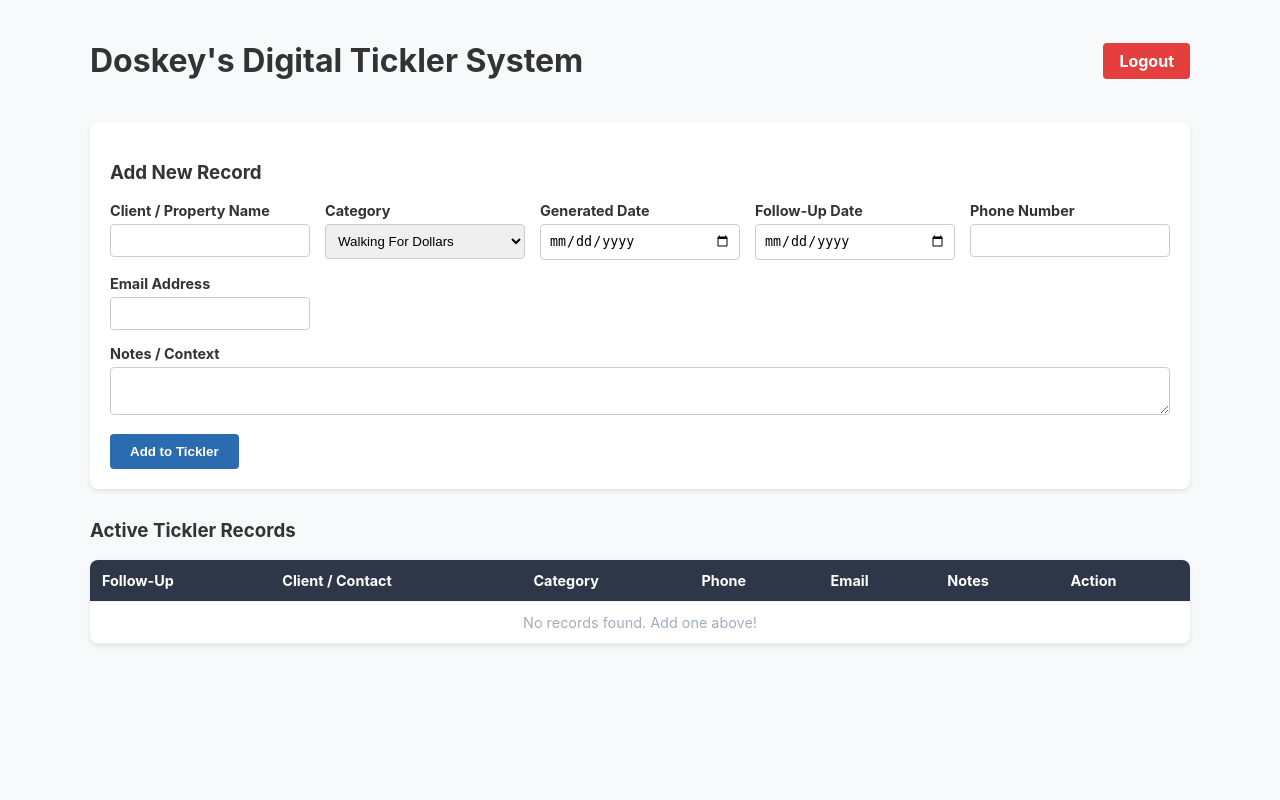
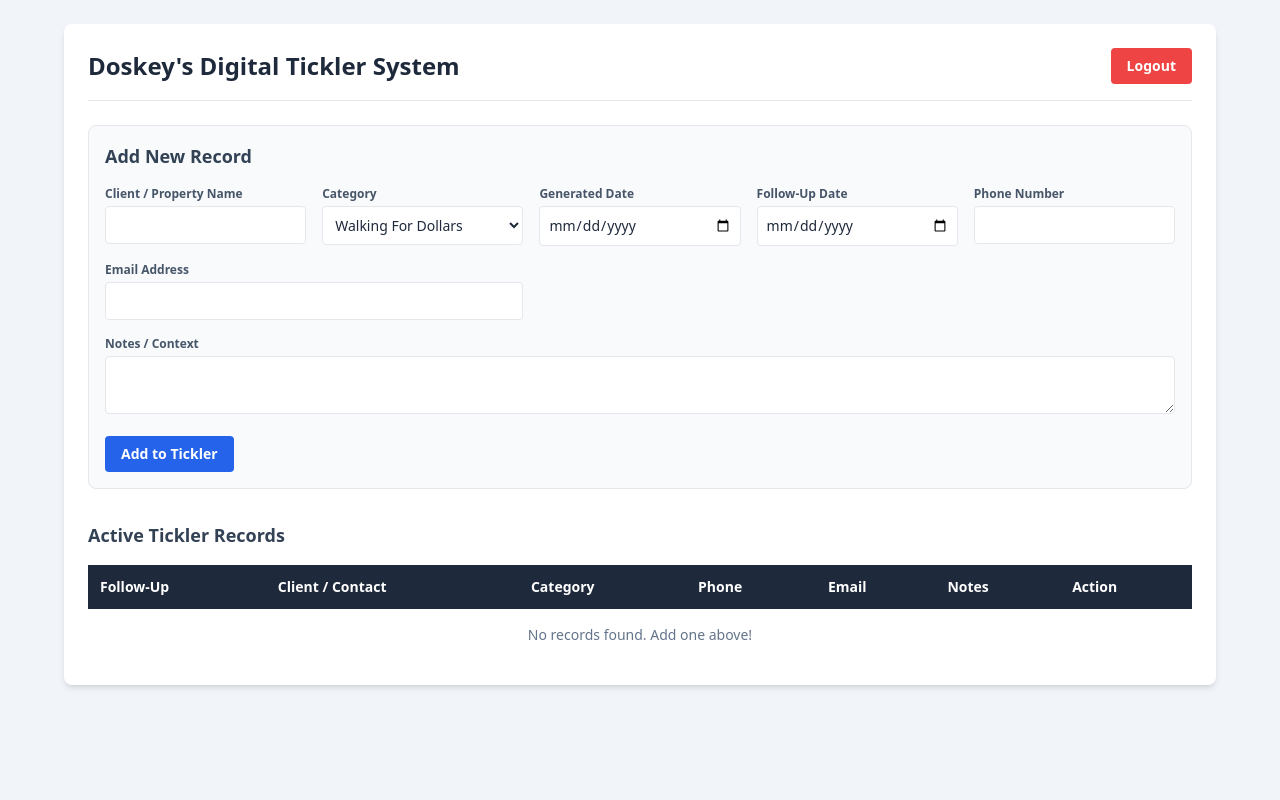
Before and after one commit to Doskey13/digital_tickler, a Flask app: page / in a window 1280 px wide. Run offline with Flask 3, Linux system fonts and the light colour scheme; the visitor is signed in with stand-in values (Sample User, id 1); some libraries are stand-ins or nearby versions.

Commit message:
Refactor index.html to use Tailwind CSS

```diff
--- a/templates/index.html
+++ b/templates/index.html
@@ -4,113 +4,108 @@
     <meta charset="UTF-8">
     <meta name="viewport" content="width=device-width, initial-scale=1.0">
     <title>Doskey's Digital Tickler System</title>
-    <style>
-        body { font-family: -apple-system, BlinkMacSystemFont, "Segoe UI", Roboto, sans-serif; margin: 20px; background-color: #f8f9fa; color: #333; }
-        .container { max-width: 1100px; margin: 0 auto; }
-        .header-bar { display: flex; justify-content: space-between; align-items: center; margin-bottom: 20px; }
-        .logout-btn { background-color: #e53e3e; color: white; padding: 8px 16px; text-decoration: none; border-radius: 4px; font-weight: bold; }
-        .form-card { background: white; padding: 20px; border-radius: 8px; box-shadow: 0 2px 4px rgba(0,0,0,0.1); margin-bottom: 30px; }
-        .form-grid { display: grid; grid-template-columns: repeat(auto-fit, minmax(200px, 1fr)); gap: 15px; }
-        label { display: block; font-weight: bold; margin-bottom: 5px; font-size: 0.9rem; }
-        input, select, textarea { width: 100%; padding: 8px; border: 1px solid #ccc; border-radius: 4px; box-sizing: border-box; }
-        button.submit-btn { background-color: #2b6cb0; color: white; border: none; padding: 10px 20px; border-radius: 4px; font-weight: bold; cursor: pointer; margin-top: 15px; }
-        table { width: 100%; border-collapse: collapse; background: white; box-shadow: 0 2px 4px rgba(0,0,0,0.1); border-radius: 8px; overflow: hidden; }
-        th, td { padding: 12px; text-align: left; border-bottom: 1px solid #edf2f7; font-size: 0.9rem; }
-        th { background-color: #2d3748; color: white; }
-        tr:hover { background-color: #f7fafc; }
-        .delete-btn { background-color: #e53e3e; color: white; border: none; padding: 5px 10px; border-radius: 4px; cursor: pointer; font-size: 0.8rem; }
-        .delete-btn:hover { background-color: #c53030; }
-    </style>
+    <script src="https://cdn.tailwindcss.com"></script>
 </head>
-<body>
-    <div class="container">
-        <div class="header-bar">
-            <h1>Doskey's Digital Tickler System</h1>
-            <a href="/logout" class="logout-btn">Logout</a>
+<body class="bg-slate-100 text-slate-800 font-sans min-h-screen p-6">
+    <div class="max-w-6xl mx-auto bg-white rounded-lg shadow-md p-6">
+
+        <!-- HEADER -->
+        <div class="flex justify-between items-center mb-6 border-b pb-4">
+            <h1 class="text-2xl font-bold text-slate-800">Doskey's Digital Tickler System</h1>
+            <a href="{{ url_for('logout') }}" class="bg-red-500 hover:bg-red-600 text-white px-4 py-2 rounded text-sm font-semibold">Logout</a>
         </div>
 
         <!-- ADD RECORD FORM -->
-        <div class="form-card">
-            <h3>Add New Record</h3>
-            <form action="/add" method="POST">
-                <div class="form-grid">
+        <div class="bg-slate-50 p-4 rounded-lg border mb-8">
+            <h2 class="text-lg font-bold mb-4 text-slate-700">Add New Record</h2>
+            <form action="{{ url_for('add_record') }}" method="POST" class="grid grid-cols-1 md:grid-cols-3 lg:grid-cols-5 gap-4">
+
                 <div>
-                        <label>Client / Property Name</label>
-                        <input type="text" name="client_name" required>
+                    <label class="block text-xs font-bold text-slate-600 mb-1">Client / Property Name</label>
+                    <input type="text" name="client_name" required class="w-full border rounded p-2 text-sm">
                 </div>
+
                 <div>
-                        <label>Category</label>
-                        <select name="category" required>
-                            {% if categories %}
+                    <label class="block text-xs font-bold text-slate-600 mb-1">Category</label>
+                    <select name="category" class="w-full border rounded p-2 text-sm bg-white">
                         {% for cat in categories %}
                             <option value="{{ cat }}">{{ cat }}</option>
                         {% endfor %}
-                            {% endif %}
                     </select>
                 </div>
+
                 <div>
-                        <label>Generated Date</label>
-                        <input type="date" name="generated_date" required>
+                    <label class="block text-xs font-bold text-slate-600 mb-1">Generated Date</label>
+                    <input type="date" name="generated_date" required class="w-full border rounded p-2 text-sm">
                 </div>
+
                 <div>
-                        <label>Follow-Up Date</label>
-                        <input type="date" name="follow_up_date" required>
+                    <label class="block text-xs font-bold text-slate-600 mb-1">Follow-Up Date</label>
+                    <input type="date" name="follow_up_date" required class="w-full border rounded p-2 text-sm">
                 </div>
+
                 <div>
-                        <label>Phone Number</label>
-                        <input type="text" name="phone">
+                    <label class="block text-xs font-bold text-slate-600 mb-1">Phone Number</label>
+                    <input type="text" name="phone" class="w-full border rounded p-2 text-sm">
                 </div>
+
+                <div class="md:col-span-2">
+                    <label class="block text-xs font-bold text-slate-600 mb-1">Email Address</label>
+                    <input type="email" name="email" class="w-full border rounded p-2 text-sm">
+                </div>
+
+                <div class="md:col-span-3 lg:col-span-5">
+                    <label class="block text-xs font-bold text-slate-600 mb-1">Notes / Context</label>
+                    <textarea name="notes" rows="2" class="w-full border rounded p-2 text-sm"></textarea>
+                </div>
+
                 <div>
-                        <label>Email Address</label>
-                        <input type="email" name="email">
+                    <button type="submit" class="bg-blue-600 hover:bg-blue-700 text-white font-bold py-2 px-4 rounded text-sm">Add to Tickler</button>
                 </div>
-                </div>
-                <div style="margin-top: 15px;">
-                    <label>Notes / Context</label>
-                    <textarea name="notes" rows="2"></textarea>
-                </div>
-                <button type="submit" class="submit-btn">Add to Tickler</button>
             </form>
         </div>
 
-        <!-- RECORDS TABLE -->
-        <h3>Active Tickler Records</h3>
-        <table>
+        <!-- ACTIVE RECORDS TABLE -->
+        <h2 class="text-lg font-bold mb-4 text-slate-700">Active Tickler Records</h2>
+        <div class="overflow-x-auto">
+            <table class="w-full text-left border-collapse">
                 <thead>
-                <tr>
-                    <th>Follow-Up</th>
-                    <th>Client / Contact</th>
-                    <th>Category</th>
-                    <th>Phone</th>
-                    <th>Email</th>
-                    <th>Notes</th>
-                    <th>Action</th>
+                    <tr class="bg-slate-800 text-white text-sm">
+                        <th class="p-3">Follow-Up</th>
+                        <th class="p-3">Client / Contact</th>
+                        <th class="p-3">Category</th>
+                        <th class="p-3">Phone</th>
+                        <th class="p-3">Email</th>
+                        <th class="p-3">Notes</th>
+                        <th class="p-3">Action</th>
                     </tr>
                 </thead>
-            <tbody>
+                <tbody class="divide-y text-sm">
                     {% if records %}
-                    {% for record in records %}
-                    <tr>
-                        <td><strong>{{ record.follow_up_date }}</strong></td>
-                        <td>{{ record.client_name }}</td>
-                        <td><span style="background: #e2e8f0; padding: 3px 8px; border-radius: 4px;">{{ record.category }}</span></td>
-                        <td>{{ record.phone }}</td>
-                        <td>{{ record.email }}</td>
-                        <td>{{ record.notes }}</td>
-                        <td>
-                            <form action="/delete/{{ record.id }}" method="POST" onsubmit="return confirm('Are you sure you want to delete this record?');">
-                                <button type="submit" class="delete-btn">Delete</button>
+                        {% for r in records %}
+                            <tr class="hover:bg-slate-50">
+                                <td class="p-3 font-semibold text-blue-600">{{ r.follow_up_date or 'N/A' }}</td>
+                                <td class="p-3 font-bold">{{ r.client_name or 'N/A' }}</td>
+                                <td class="p-3"><span class="bg-slate-200 text-slate-800 px-2 py-1 rounded text-xs font-semibold">{{ r.category or 'N/A' }}</span></td>
+                                <td class="p-3">{{ r.phone or '-' }}</td>
+                                <td class="p-3">{{ r.email or '-' }}</td>
+                                <td class="p-3 text-slate-600">{{ r.notes or '-' }}</td>
+                                <td class="p-3">
+                                    <form action="{{ url_for('delete_record', record_id=r.id) }}" method="POST" onsubmit="return confirm('Delete this record?');">
+                                        <button type="submit" class="text-red-600 hover:text-red-800 font-bold text-xs">Delete</button>
                                     </form>
                                 </td>
                             </tr>
                         {% endfor %}
                     {% else %}
                         <tr>
-                        <td colspan="7" style="text-align: center; color: #a0aec0;">No records found. Add one above!</td>
+                            <td colspan="7" class="p-4 text-center text-slate-500">No records found. Add one above!</td>
                         </tr>
                     {% endif %}
                 </tbody>
             </table>
         </div>
+
+    </div>
 </body>
 </html>
```
Lines whose indentation alone changed are shown as unchanged.
